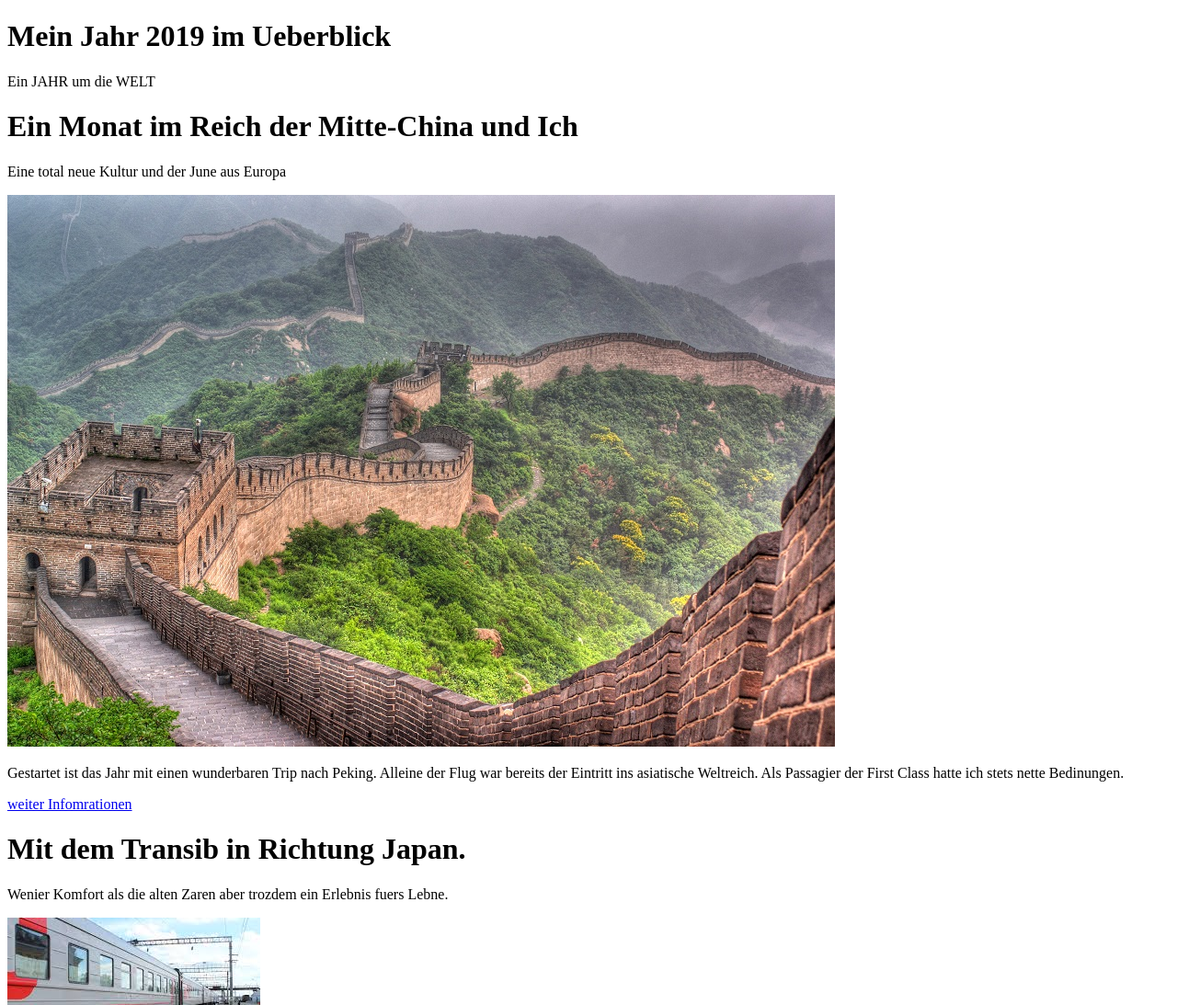
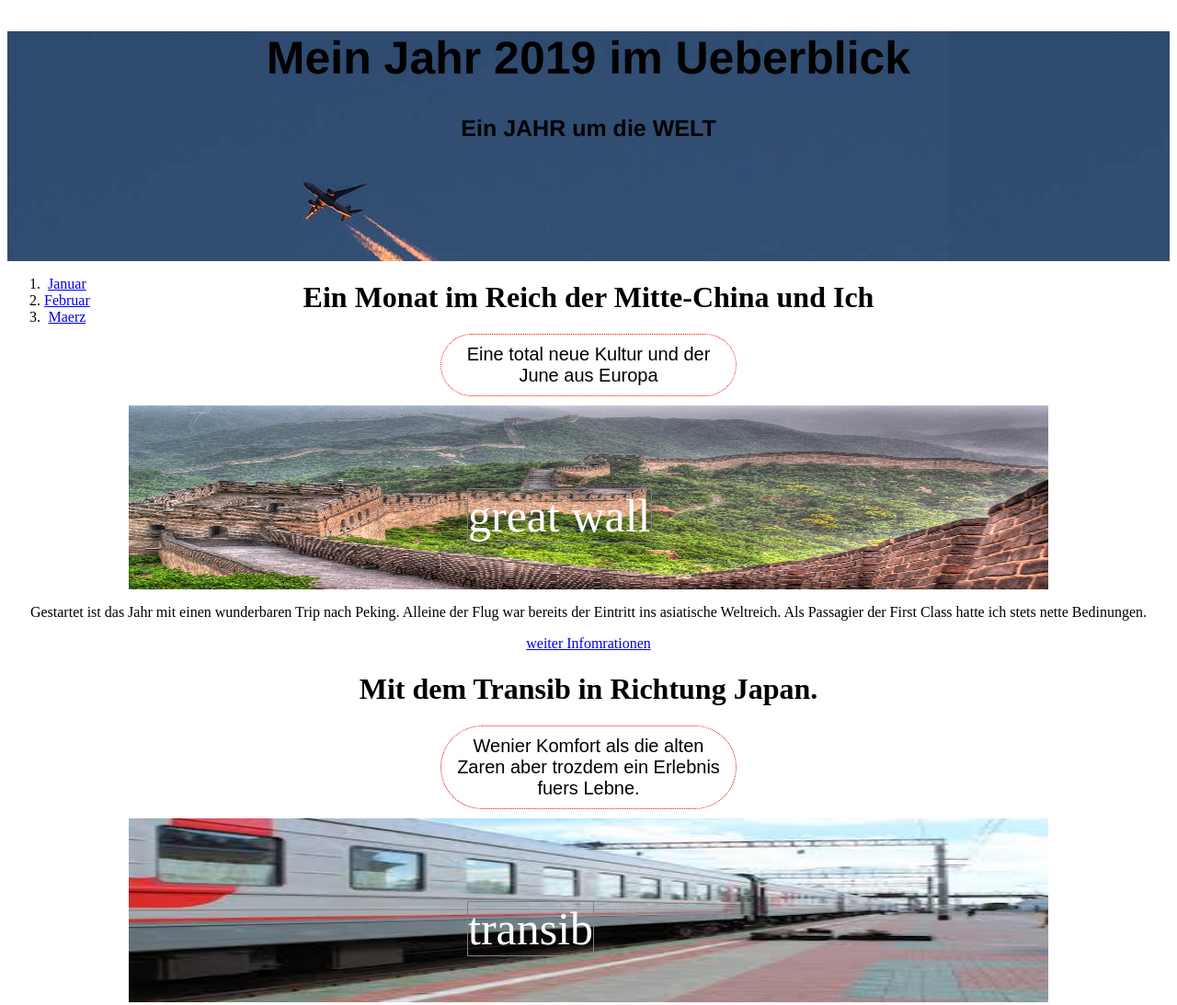
Before and after one commit to YannickLucca/Travel, a plain HTML site: page index.html in a window 1280 px wide. Shown: the top 1093 px of the page at 92% size. Drawn offline with Linux system fonts and the light colour scheme; files that its build step writes are made by us from their sources.

Commit message:
last endouver

```diff
--- a/index.html
+++ b/index.html
@@ -1,35 +1,55 @@
 <!DOCTYPE html>
 <head>
  <title>Travelblog</title>
- <link href="./css/style.css" type="text/css" rel="stylesheet">
+ <link href="./resource/css/style.css" type="text/css" rel="stylesheet">
 </head>
 <body>
-<div>
+<div id="heading">
  <h1>Mein Jahr 2019 im Ueberblick</h1>
  <p>Ein JAHR um die WELT</p>
 </div>
 
+<div id="navigation">
+ <ol>
+   <li><a href="#januar">Januar</a></li>
+   <li><a href="#februar">Februar</a></li>
+   <li><a href="#maerz">Maerz</a></li>
+ </ol>
+</div>
+
+
+
 <div id="januar">
- <h1> Ein Monat im Reich der Mitte-China und Ich</h1>
- <p> Eine total neue Kultur und der June aus Europa</p>
+ <h1 class="subheading"> Ein Monat im Reich der Mitte-China und Ich</h1>
+ <p class="description"> Eine total neue Kultur und der June aus Europa</p>
+<div class="image">
  <img src="./resource/images/gw.jpeg" alt="Chinesische Mauer">
+ <span>great wall</span>
+</div>
  <p> Gestartet ist das Jahr mit einen wunderbaren Trip nach Peking. Alleine der Flug war bereits der Eintritt ins asiatische Weltreich. Als Passagier der First Class hatte ich stets nette Bedinungen.</p>
  <a href="https://www.chinatours.de/peking/" target="_blank">weiter Infomrationen</a>
 <div>
 <div id="februar">
- <h1> Mit dem Transib in Richtung Japan.</h1>
- <p> Wenier Komfort als die alten Zaren aber trozdem ein Erlebnis fuers Lebne.</p>
+ <h1 class="subheading"> Mit dem Transib in Richtung Japan.</h1>
+ <p class="description"> Wenier Komfort als die alten Zaren aber trozdem ein Erlebnis fuers Lebne.</p>
+<div class="image">
  <img src="./resource/images/transib.jpeg" alt="Transsib">
+ <span>transib</span>
+</div>
  <p> Zunaechst hatte ich einen kleinen Kulturschock. Trotz des Monat China kamen mir die Abteile im Zug ziemlich en und ueberfuellt vor.</p>
  <a href="https://www.m-reisen24.de/zug-reisen/transib-baikal/" target="_blank"> weitere Informationen</a>
 </div>
-<div id="märz">
- <h1> Einen alten Bekannten terffen - 2000km entfernt von Cambridge</h1>
- <p> Jouske der netteste Japaner der Welt</p>
+<div id="maerz">
+ <h1 class="subheading"> Einen alten Bekannten terffen - 2000km entfernt von Cambridge</h1>
+ <p class="description"> Jouske der netteste Japaner der Welt</p>
+<div class="image">
  <img src="./resource/images/tokyo.jpeg" alt=" summer blossom">
+ <span>tokyo</span>
+</div>
  <p> Jouske war mein Zimmernachbar waehrend meines ersten Sprachaustausch in Enland 2018. Gemeinsam haben wir bei Angelos ewohnt und so einige lustige Abende verbracht</p>
  <a href="https://www.japan-guide.com/e/e2164.html" target="_blank">weitere Informationen</a>
 </div>
+
 <a href="./Zusatz.html">weitere Bilder zum downloaden</a>
 </body>
 </html>
--- a/resource/css/style.css
+++ b/resource/css/style.css
@@ -0,0 +1,43 @@
+body {
+  text-align: center;
+}
+#heading {
+  font-family: Helvetica;
+  font-size: 25px;
+  font-weight: bold;
+  background-image: url('../images/Fluzeug.jpeg');
+  height: 250px
+}
+.description {
+  font-family: 'Thasadith', sans-serif;
+  font-size: 20px;
+  border: 1px dotted red;
+  border-radius: 50px;
+  padding: 10px;
+  margin: 10px auto;
+  width: 300px;
+
+}
+.image{
+  position: relative;
+}
+.image img {
+  width: 500px;
+  height: 200px;
+  display: block;
+  width: 1000px;
+  margin: 0 auto;
+}
+.image span {
+  position: absolute;
+  bottom: 50px;
+  left: 500px;
+  color: white;
+  font-style: bold;
+  font-size: 50px;
+  border: 1px solid gray;
+}
+#navigation {
+  position: fixed;
+
+}
```
Also changed, not shown: resource/images/Fluzeug.jpeg (added).
